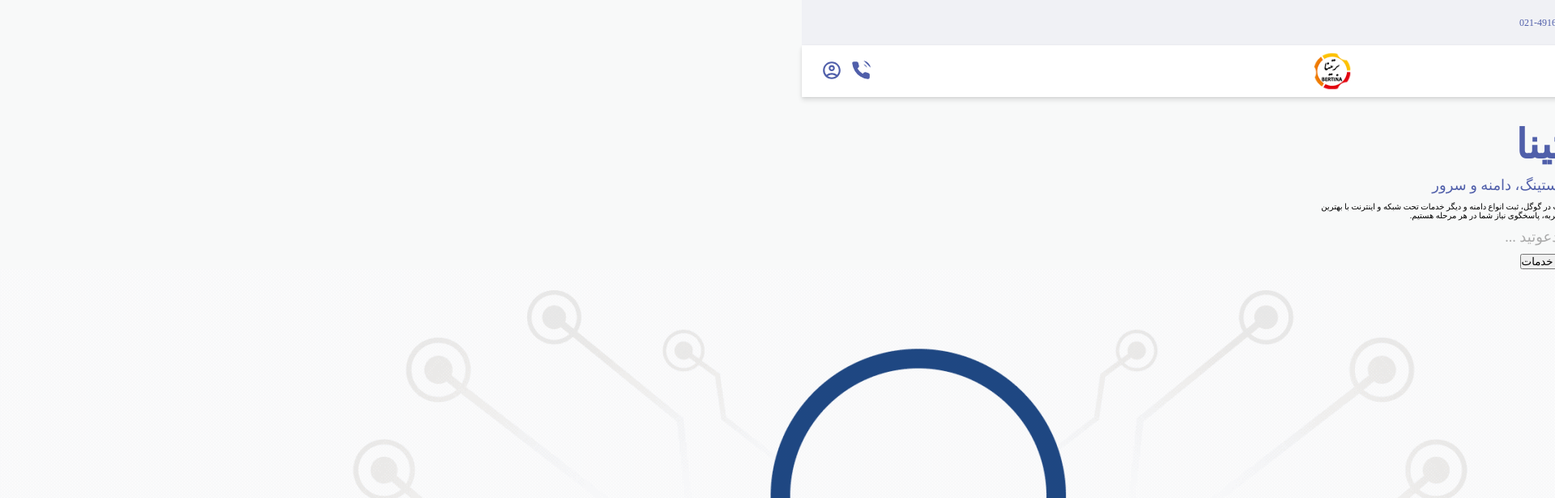
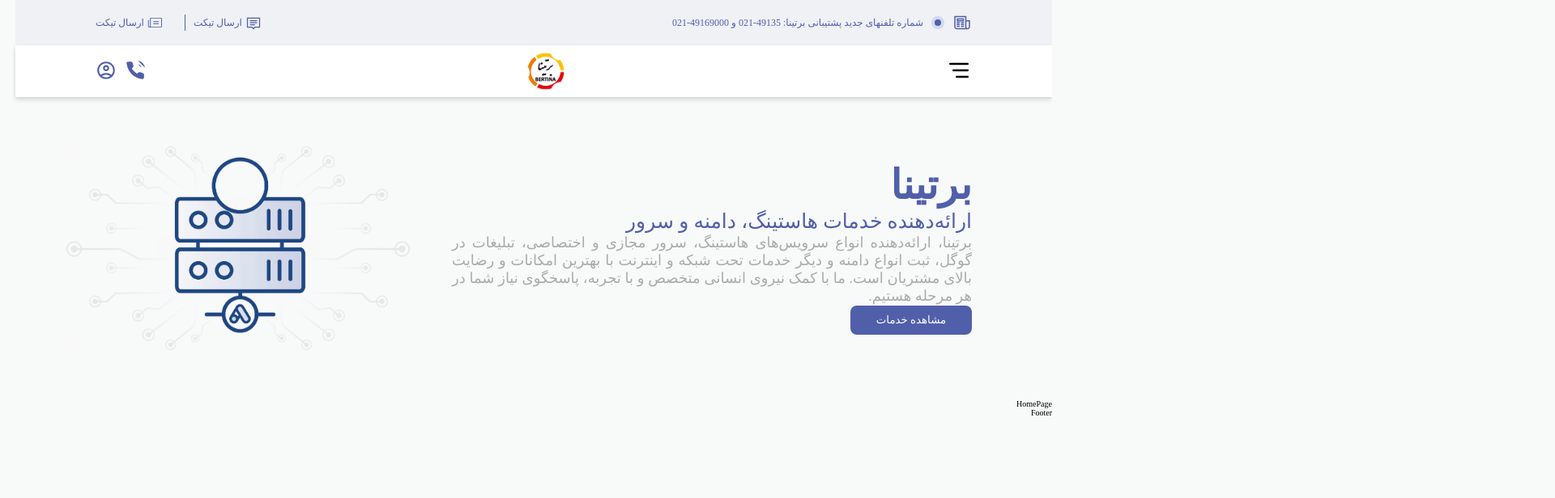
Before and after one commit to masabbasi/bertina, a React (Vite) app: page / in a window 1280 px wide. Shown: the top 616 px of the page at 81% size, 1920 px wide, since content can reach past the window. Built offline with nearby package versions, Linux system fonts and the light colour scheme; a web font is replaced by a local one.

Commit message:
Desktop Header

```diff
--- a/src/components/layout/Header.jsx
+++ b/src/components/layout/Header.jsx
@@ -1,4 +1,6 @@
 import { LiaNewspaper } from "react-icons/lia";
+import { LiaComment } from "react-icons/lia";
+import { PiNewspaperLight } from "react-icons/pi";
 
 import Nav from "../module/nav/Nav";
 import styles from "components/layout/Header.module.css";
@@ -7,12 +9,25 @@ function Header() {
   return (
     <div>
       <div className={styles.topItem}>
-				<div className={styles.topItemIcon}>
-
-        <LiaNewspaper />
-				</div>
-        <div className={styles.topItemBullet}></div>
-        <p className={styles.topItemText}>شماره تلفنهای جدید پشتیبانی برتینا: 49135-021 و 49169000-021</p>
+        <div className={styles.topItemRight}>
+          <div className={styles.topItemIcon}>
+            <LiaNewspaper />
+          </div>
+          <div className={styles.topItemBullet}></div>
+          <p className={styles.topItemText}>
+            شماره تلفنهای جدید پشتیبانی برتینا: 49135-021 و 49169000-021
+          </p>
+        </div>
+        <div className={styles.topItemLeft}>
+          <a href="#">
+            <LiaComment />
+            ارسال تیکت
+          </a>
+          <a href="#">
+            <PiNewspaperLight />
+            ارسال تیکت
+          </a>
+        </div>
       </div>
       <Nav />
       <header className={styles.container}>
--- a/src/components/layout/Header.module.css
+++ b/src/components/layout/Header.module.css
@@ -7,9 +7,16 @@
   gap: 1rem;
 }
 
+.topItemRight {
+  display: flex;
+  align-items: center;
+  gap: 1;
+}
+
 .topItemIcon {
   width: 2.4rem;
   height: 2.4rem;
+  flex-shrink: 0;
 }
 
 .topItemIcon svg {
@@ -24,13 +31,18 @@
   border: 0.4rem solid #d0daed;
   background-color: #505faa;
   border-radius: 100%;
+  flex-shrink: 0;
 }
 
 .topItemText {
   color: var(--primary-color);
   font-size: 1.2rem;
   font-weight: 500;
+  flex-shrink: 0;
+}
 
+.topItemLeft {
+  display: none;
 }
 
 .container {
@@ -90,26 +102,112 @@
 
 /* Tablet Size */
 @media screen and (min-width: 768px) {
+}
+
+/* Laptop Size */
+@media screen and (min-width: 992px) {
+  .topItem {
+    display: flex;
+    justify-content: space-between;
+    align-items: center;
+    padding: 1.6rem 9.9rem;
+  }
+
+  .topItemRight {
+    width: 100%;
+    background-color: #f0f1f5;
+    display: flex;
+    align-items: center;
+    gap: 1rem;
+  }
+
+  .topItemLeft {
+    display: flex;
+    justify-content: space-between;
+    align-items: center;
+    gap: 1rem;
+  }
+
+  .topItemLeft a {
+    width: 10rem;
+    display: flex;
+		justify-content: flex-end;
+    align-items: center;
+    text-decoration: none;
+    color: var(--primary-color);
+    font-size: 1.2rem;
+		gap: 0.4rem;
+  }
+
+  .topItemLeft a:nth-child(1) {
+    border-left: 0.1rem solid var(--primary-color);
+		padding-left: 1rem;
+  }
+
+  .topItemLeft a svg {
+    width: 2rem;
+    height: 2rem;
+  }
+
+  .container {
+    width: 100%;
+    display: flex;
+    gap: 5rem;
+    padding: 5.6rem 8rem;
+    margin: 0 1.9rem;
+  }
+
   .headerText {
-    width: 50%;
+    width: 60%;
+    align-items: flex-start;
+		gap: 0.1rem;
+  }
+
+  .title {
+    margin-top: 0rem;
+  }
+
+  .subTitle {
+    font-size: 2.5rem;
   }
 
   .description {
     display: block;
+    text-align: justify;
+    color: var(--text-Color);
+    font-size: 1.8rem;
+    font-weight: 500;
+  }
+
+	.shortText {
+		display: none;
 	}
 
   .button {
+		width: 15rem;
     display: block;
+		background-color: var(--primary-color);
+		color: #ffffff;
+		display: flex;
+		justify-content: center;
+		align-items: center;
+		border-radius: 0.8rem;
+		padding: 1rem;
+		border: none;
+		outline: none;
+		font-family: var(--main-font);
   }
 
   .headerImage {
-    width: 50%;
-    display: block;
-  }
+    width: 40%;
+    display: flex;
+		justify-content: center;
+		align-items: center;
   }
 
-/* Laptop Size */
-@media screen and (min-width: 992px) {
+  .headerImage img {
+    width: 100%;
+  }
 }
 
 /* Desktop Size */
--- a/src/components/layout/Layout.module.css
+++ b/src/components/layout/Layout.module.css
@@ -1,5 +1,30 @@
 .container {
   width: 110rem;
   padding: 0 3.2rem;
-	margin-top: 10rem;
+  /* margin-top: 10rem; */
 }
+
+/* Responsive - Mobile First */
+/* Small Device Size */
+@media screen and (min-width: 450px) {
+}
+
+/* Mobile Size */
+@media screen and (min-width: 576px) {
+}
+
+/* Tablet Size */
+@media screen and (min-width: 768px) {
+}
+
+/* Laptop Size */
+@media screen and (min-width: 992px) {
+  .container {
+    margin: 0 1.9rem;
+    padding: 0 8rem;
+  }
+}
+
+/* Desktop Size */
+@media screen and (min-width: 1200px) {
+}
--- a/src/components/module/nav/MobileMenu.module.css
+++ b/src/components/module/nav/MobileMenu.module.css
@@ -7,6 +7,7 @@
   align-items: center;
   background-color: #ffffff;
   box-shadow: 0 4px 6px rgba(0, 0, 0, 0.1), 0 1px 3px rgba(0, 0, 0, 0.08);
+  padding: 0 3.2rem;
 }
 
 .hamburgerMenuIcon {
@@ -48,3 +49,12 @@
   fill: var(--primary-color);
   stroke: transparent;
 }
+
+/* Laptop Size */
+@media screen and (min-width: 992px) {
+  .container {
+    /* margin: 0 1.9rem; */
+    /* padding: 0 8rem; */
+    padding: 0 9.9rem;
+  }
+}
--- a/src/components/module/nav/Nav.jsx
+++ b/src/components/module/nav/Nav.jsx
@@ -1,10 +1,10 @@
-import style from "components/module/nav/Nav.module.css";
+import styles from "components/module/nav/Nav.module.css";
 import MobileMenu from "./MobileMenu";
 import DesktopMenu from "./DesktopMenu";
 
 function Nav() {
   return (
-    <div>
+    <div className={styles.container}>
       <MobileMenu />
       {/* <DesktopMenu /> */}
     </div>
--- a/src/components/module/nav/Nav.module.css
+++ b/src/components/module/nav/Nav.module.css
@@ -0,0 +1,28 @@
+.container {
+  width: 100%;
+  /* margin-top: 10rem; */
+}
+
+/* Responsive - Mobile First */
+/* Small Device Size */
+@media screen and (min-width: 450px) {
+}
+
+/* Mobile Size */
+@media screen and (min-width: 576px) {
+}
+
+/* Tablet Size */
+@media screen and (min-width: 768px) {
+}
+
+/* Laptop Size */
+@media screen and (min-width: 992px) {
+  /* .container {
+    margin: 0 1.9rem;
+  } */
+}
+
+/* Desktop Size */
+@media screen and (min-width: 1200px) {
+}
--- a/src/index.css
+++ b/src/index.css
@@ -59,9 +59,7 @@ body {
 
 /* Mobile Size */
 @media screen and (min-width: 576px) {
-  .container {
-    margin: 0 2.8rem;
-  }
+
 }
 
 /* Tablet Size */
```
Lines whose indentation alone changed are shown as unchanged.
